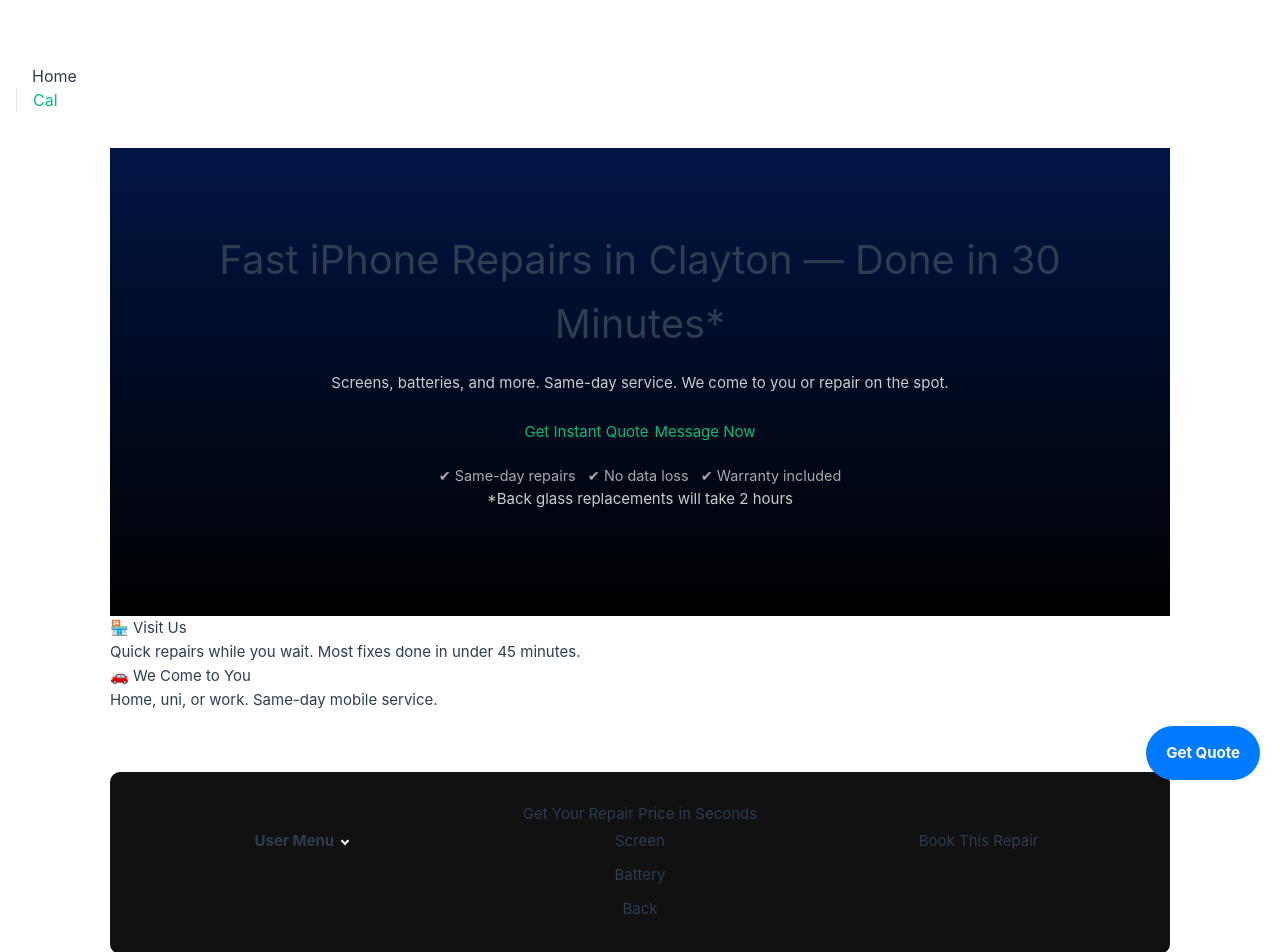
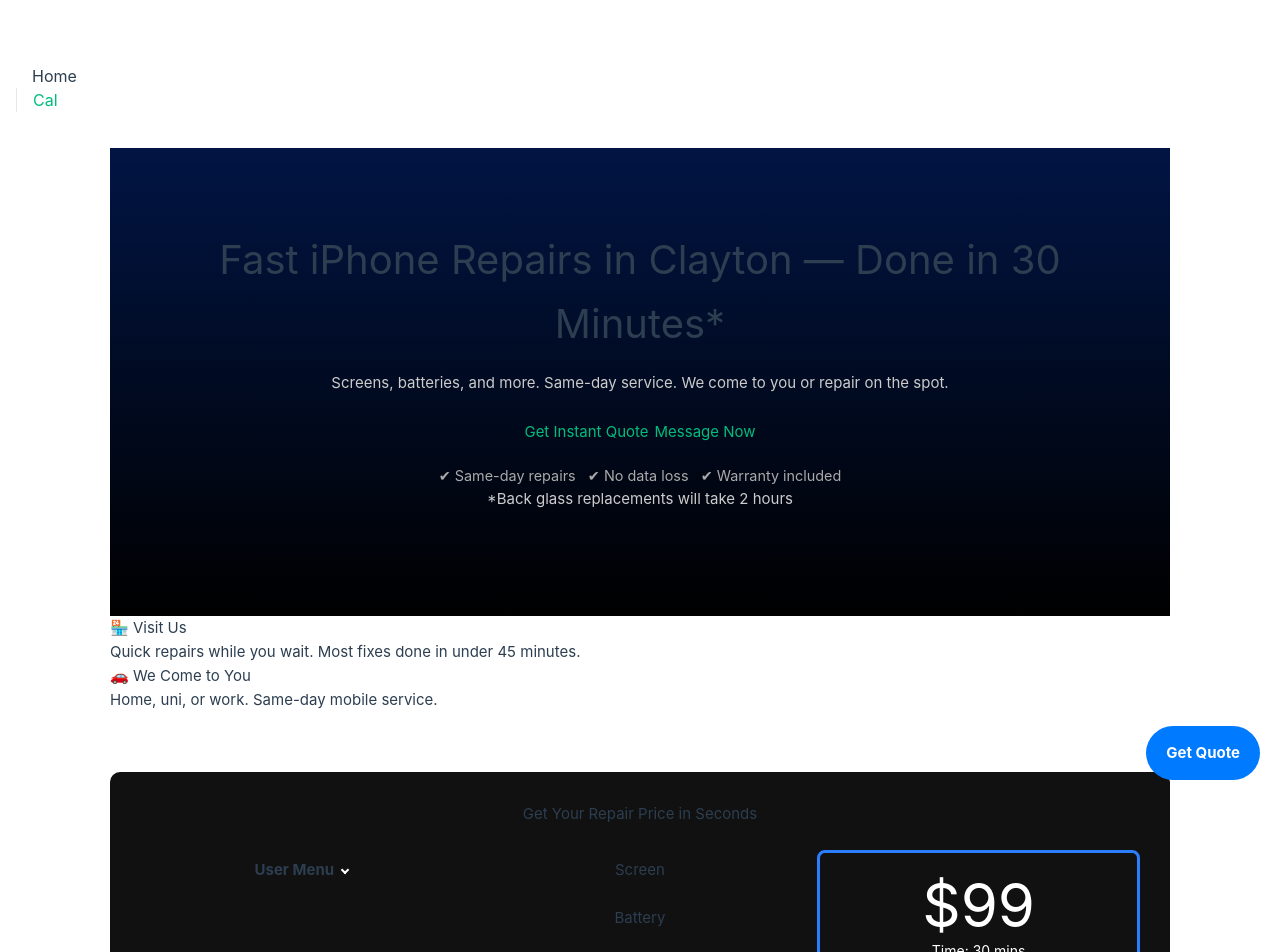
Before and after one commit to SemogEnaz/repair_website, a Vue app: page / in a window 1280 px wide. Shown: the top 952 px of the page. Built offline with nearby package versions, Linux system fonts and the light colour scheme.

Commit message:
Fixed frontend for calculator component

```diff
--- a/src/components/HomePage/Calculator.vue
+++ b/src/components/HomePage/Calculator.vue
@@ -1,15 +1,16 @@
 <template>
-  <section id="quote" class="calculator flex flex-col items-center">
+  <section id="quote" class="calculator flex flex-col items-center gap-6">
 
-      <h2>Get Your Repair Price in Seconds</h2>
+      <h1>Get Your Repair Price in Seconds</h1>
 
       <div class="flex w-full gap-4 items-start">
+
         <!-- iPhone Model dropdown, taken from codepen -->
         <!-- https://codepen.io/editor/samplereeeeee/pen/019cff2f-d572-702e-a573-a54e0a652b47 -->
         <div class="dropdown flex flex-col items-center w-1/3">
 
-          <button class="dropdown-btn w-full btn hover:border-blue-500 border-3 border-transparent !m-0" @click="toggleDropdown">
-            User Menu <span class="caret"></span>
+          <button class="dropdown-btn hover:border-blue-500 border-3 border-transparent"
+            @click="toggleDropdown">User Menu <span class="caret"></span>
           </button>
 
           <div id="menu" class="dropdown-menu">
@@ -21,26 +22,26 @@
         </div>
 
         <!-- Services buttons -->
-        <div class="flex flex-col flex flex-col items-center w-1/3 gap-1">
+        <div class="flex flex-col flex flex-col items-center w-1/3 gap-2">
           <button
             v-for="option in options"
             :key="option.value"
             @click="() => selectedOptions[option.position] = !selectedOptions[option.position]"
             :class="[
-              'w-full btn hover:border-blue-500 border-3 border-transparent !m-0',
-              selectedOptions[option.position] ? 'btn-primary' : ''
+              'hover:border-blue-500 border-3 border-transparent',
+              selectedOptions[option.position] ? 'bg-blue-500 text-white font-bold' : ''
             ]"
           >
             {{ option.label }}
           </button>
         </div>
 
-        <div class="result" v-if="price">
-          Estimated Price: ${{ price }} <br />
-          Time: ~30–45 mins
+        <!-- Price & Time Display -->
+        <div class="rounded-lg border-3 border-blue-500 text-white w-1/3 self-stretch flex flex-col justify-evenly py-4">
+          <p class="sm:text-6xl text-2xl">$99</p>
+          <p class="text-sm text-center">Time: 30 mins</p>
         </div>
 
-        <button href="#contact" class="btn btn-primary w-1/3 border-transparent border-3 !m-0">Book This Repair</button>
       </div>
 
     </section>
@@ -49,14 +50,10 @@
 <script setup>
 import { ref, computed } from 'vue';
 
-// state
-const selectedModel = ref('')
-const selectedIssue = ref('')
-
 // If we had more services, we could add more options here
 const services = [
-  'screen', 'battery', 'back'
-]
+  'screen', 'battery', 'back glass'
+];
 
 // This will track which options are selected
 const selectedOptions = ref(
@@ -85,26 +82,6 @@ document.addEventListener("click", (e) => {
   }
 });
 
-// links (replace these)`
-
-// pricing logic
-const price = computed(() => {
-  if (!selectedModel.value || !selectedIssue.value) return null
-
-  if (selectedIssue.value === 'screen') {
-    if (selectedModel.value === '11') return 89
-    if (selectedModel.value === '12') return 109
-    if (selectedModel.value === '13') return 129
-  }
-
-  if (selectedIssue.value === 'battery') {
-    if (selectedModel.value === '11') return 59
-    if (selectedModel.value === '12') return 69
-    if (selectedModel.value === '13') return 79
-  }
-
-  return null
-})
 </script>
 
 <style scoped>
@@ -117,10 +94,10 @@ const price = computed(() => {
   text-align: center;
 }
 
-.result {
-  margin-top: 20px;
-  font-size: 1.2rem;
-  color: #0f0;
+button {
+  padding: 5px;
+  border-radius: 8px;
+  width: 100%;
 }
 
 /* Dropdown styles */
```
